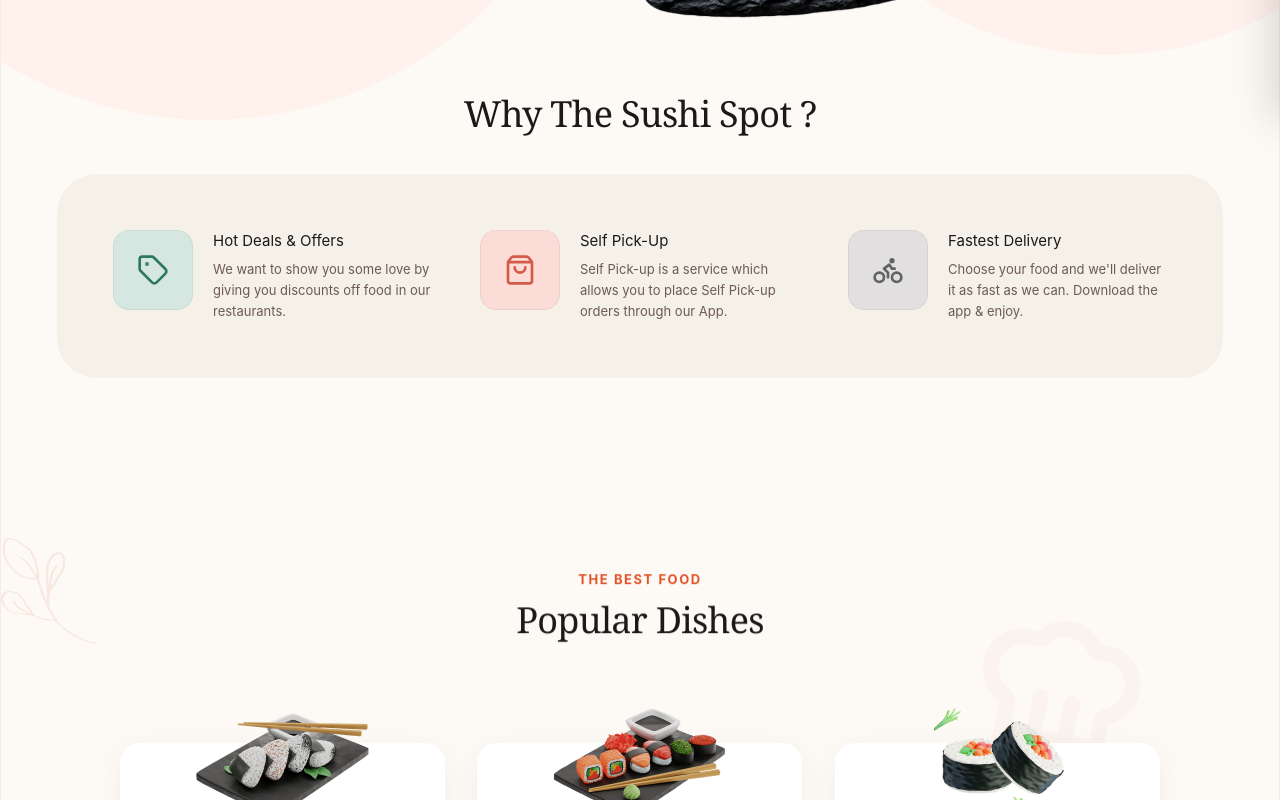
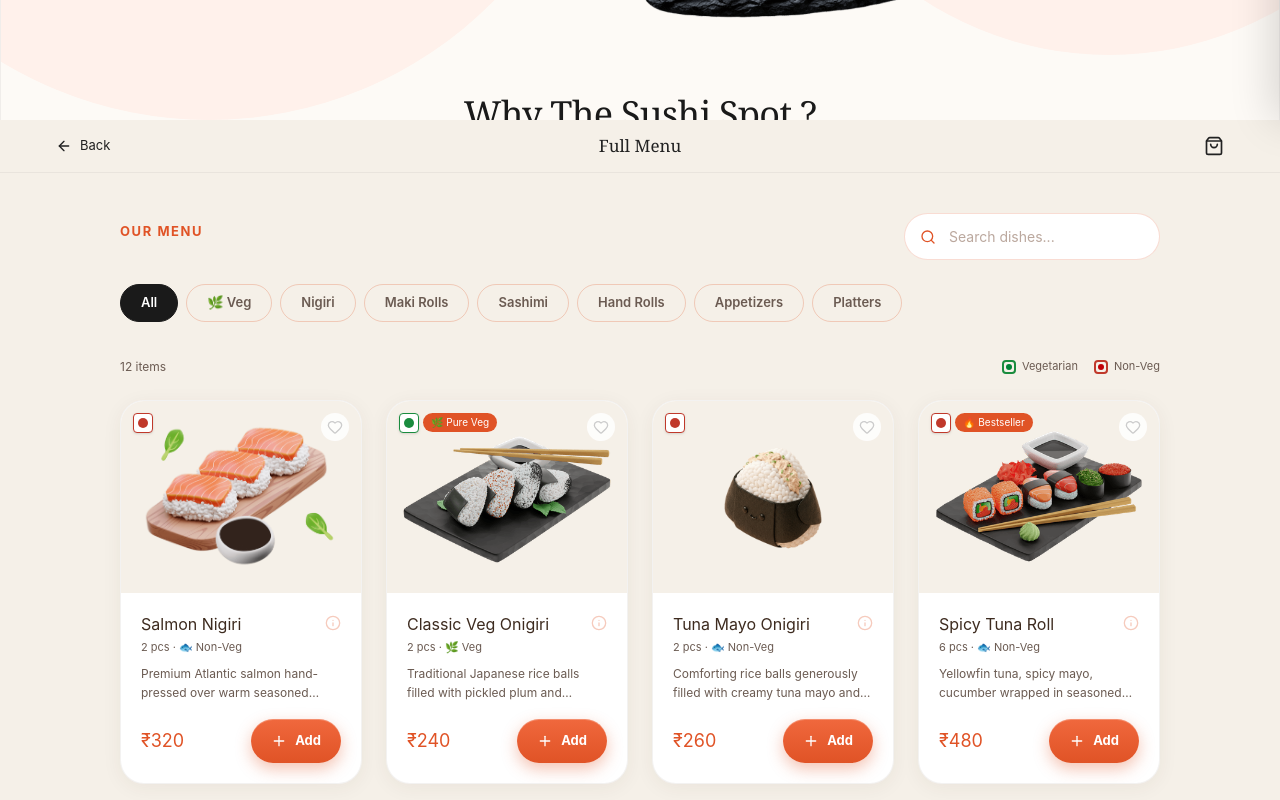
Before and after one commit to navbitz/the-sushi-spot, a React (Vite) app: page / in a window 1280 px wide. Shown: the part 680-1480 px from the top of the page. Built offline with nearby package versions, Linux system fonts and the light colour scheme.

Commit message:
feat: use sliding overlay for FullMenuPage to prevent main layout unmounting and scroll jitter

```diff
--- a/src/App.jsx
+++ b/src/App.jsx
@@ -33,21 +33,15 @@ function App() {
   return (
     <div style={{ minHeight: '100vh', background: 'var(--color-cream)' }} className="text-[var(--color-dark)] max-w-[1920px] mx-auto border-x border-black/5 dark:border-white/5 relative bg-[var(--color-cream)] shadow-[0_0_60px_rgba(0,0,0,0.02)]">
 
-      {showFullMenuPage ? (
-        <FullMenuPage
-          onBack={() => {
-            setShowFullMenuPage(false);
-            setTimeout(() => {
-              document.getElementById('menu')?.scrollIntoView({ behavior: 'auto' });
-            }, 10);
+      {/* ── MAIN CONTENT ── */}
+      <div
+        className="transition-opacity duration-500 ease-[cubic-bezier(0.22,1,0.36,1)]"
+        style={{
+          opacity: showFullMenuPage ? 0 : 1,
+          pointerEvents: showFullMenuPage ? 'none' : 'auto'
         }}
-          onViewDetail={setSelectedDish}
-          onOpenCart={() => setIsCartOpen(true)}
-        />
-      ) : (
-        <>
+      >
         <Navbar setIsCartOpen={setIsCartOpen} />
-
         <main>
           <Hero />
           <Menu
@@ -60,10 +54,21 @@ function App() {
           <Location />
           <FAQ />
         </main>
+        <Footer />
+      </div>
 
-          <Footer />
-        </>
-      )}
+      {/* ── FULL MENU OVERLAY ── */}
+      <div
+        id="full-menu-overlay"
+        className={`fixed inset-0 z-50 bg-[var(--color-cream-dark)] transition-transform duration-500 ease-[cubic-bezier(0.22,1,0.36,1)] overflow-y-auto ${showFullMenuPage ? 'translate-y-0' : 'translate-y-full'}`}
+      >
+        <FullMenuPage
+          onBack={() => setShowFullMenuPage(false)}
+          onViewDetail={setSelectedDish}
+          onOpenCart={() => setIsCartOpen(true)}
+          isOpen={showFullMenuPage}
+        />
+      </div>
 
       {/* Global Modals — always mounted so cart/dish state persists across views */}
       <CartDrawer
--- a/src/components/FullMenuPage.jsx
+++ b/src/components/FullMenuPage.jsx
@@ -4,7 +4,7 @@ import DishCard from './DishCard';
 import { menuItems, categories } from '../data/mockData';
 import { useStore } from '../context/StoreContext';
 
-export default function FullMenuPage({ onBack, onViewDetail, onOpenCart }) {
+export default function FullMenuPage({ onBack, onViewDetail, onOpenCart, isOpen }) {
   const { cartItems, favourites, handleAddToCart, handleToggleFav } = useStore();
 
   const [activeCategory, setActiveCategory] = useState('All');
@@ -12,8 +12,10 @@ export default function FullMenuPage({ onBack, onViewDetail, onOpenCart }) {
   const [gridKey, setGridKey] = useState(0);
 
   useEffect(() => {
-    window.scrollTo(0, 0);
-  }, []);
+    if (isOpen) {
+      document.getElementById('full-menu-overlay')?.scrollTo(0, 0);
+    }
+  }, [isOpen]);
 
   const filtered = useMemo(() => {
     return menuItems.filter(item => {
```
Lines whose indentation alone changed are shown as unchanged.
